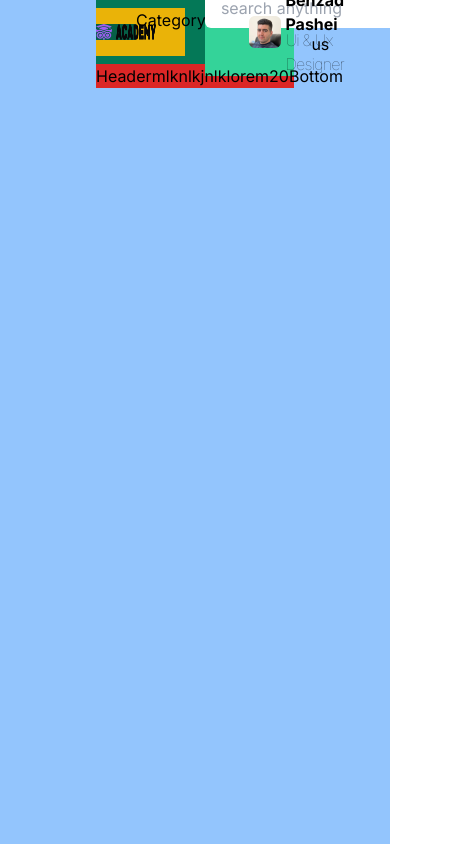
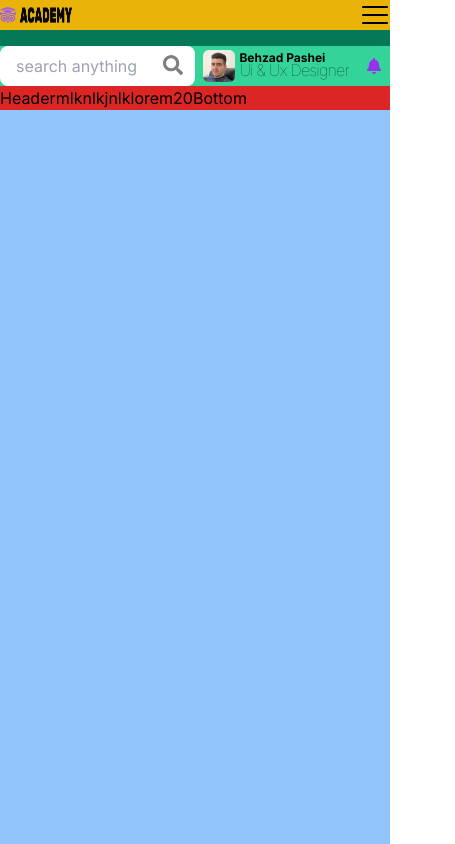
Before and after one commit to Oddisy/ibx-academy, a Next.js app: page / in a window 390 px wide. Shown: the whole page, 455 px wide, since content can reach past the window. Built offline with nearby package versions, Linux system fonts and the light colour scheme.

Commit message:
feat:made header responsive

```diff
--- a/app/components/header/header_top/header_top.jsx
+++ b/app/components/header/header_top/header_top.jsx
@@ -4,32 +4,43 @@ import React from "react";
 import {useSelector, useDispatch} from "react-redux";
 import {increment} from "../../../redux/slices/counter_slice";
 import Link from "next/link";
+// images
 import academyName from "../../../assets/academyName.png";
 import academyLogo from "../../../assets/academyLogo.png";
 import behzadAcademy from "../../../assets/behzadAcademy.png";
-// import NotificationsIcon from "@mui/icons-material/Notifications";
+// icons
+import {FaHamburger, FaSearch} from "react-icons/fa";
+import {FaBell} from "react-icons/fa";
+import {RxHamburgerMenu} from "react-icons/rx";
 
 const HeaderTop = () => {
-	const count = useSelector((state) => state.counter.valu);
+	const count = useSelector((state) => state.counter.value);
 	const dispatch = useDispatch();
 	return (
-		<div class="flex items-center justify-between w-94.5 h-[4rem] bg-emerald-700  gap-12.375">
-			<div className="w-[45%] flex items-center justify-between h-auto bg-yellow-500">
+		<div className="flex flex-col md:flex-row items-center justify-between w-full h-auto md:h-[4rem] bg-emerald-700 gap-4 md:gap-12.375">
+			<div className="w-full md:w-[45%] flex items-center justify-between h-auto bg-yellow-500 sm:h-">
 				<Link href="">
-					<span className=" bg-emerald-800 gap-1  flex iem w-[45%}">
+					<span className="flex items-center gap-1 w-[45%] md:w-auto">
 						<Image
-							className=" object-cover w-4 h-4"
+							className="object-cover w-4 h-4"
 							src={academyLogo}
 							alt="academy"
+							width={20}
+							height={20}
 						/>
-						<Image className=" w-24 h-4" src={academyName} alt="academy" />
+						<Image
+							className="w-24 h-4"
+							src={academyName}
+							alt="academy"
+							width={96}
+							height={20}
+						/>
 					</span>
 				</Link>
-				<span className=" flex justify-around w-[55%]">
+				<span className=" justify-around gap-2 w-[55%] md:w-auto hidden sm:hidden md:hidden lg:flex">
 					<Link href="">
 						<span>Category</span>
 					</Link>
-
 					<Link href="">
 						<span>Teach</span>
 					</Link>
@@ -40,28 +51,39 @@ const HeaderTop = () => {
 						<span>About us</span>
 					</Link>
 				</span>
+				<div className=" text-3xl text-black sm:block md:hidden  lg:hidden">
+					<RxHamburgerMenu />
+				</div>
 			</div>
-			<div className=" w-[45%] flex bg-emerald-400 ">
-				<div className="w-1/2">
-					<span>
+			<div className="w-full md:w-[45%] flex bg-emerald-400">
+				<div className="w-full md:w-1/2">
+					<span className="relative">
 						<input
 							type="text"
 							placeholder="search anything"
-							className="pl-4 py-2 rounded-md"
+							className="pl-4 py-2 rounded-lg w-full"
 						/>
+						<FaSearch className="absolute outline-none opacity-50 -top-[1px] right-3 text-xl text-black" />
 					</span>
 				</div>
-				<div className=" flex justify-around w-1/2">
+				<div className="flex justify-around w-full md:w-1/2 items-center">
 					<div className="flex gap-1 items-center">
-						<Image className="w-8 h-8" src={behzadAcademy} />
+						<Image
+							className="w-8 h-8"
+							src={behzadAcademy}
+							width={32}
+							height={32}
+						/>
 						<div className="flex flex-col">
-							<span className="text-[0.5] font-bold">Behzad Pashei</span>
-							<span className="text-[0.3] font-thin opacity-60 tracking-tighter -mt-2">
+							<span className="text-xs font-bold">Behzad Pashei</span>
+							<span className="text-[0.3] font-thin opacity-70 tracking-tighter -mt-2">
 								Ui & Ux Designer
 							</span>
 						</div>
 					</div>
-					<span>{/* <NotificationsIcon />{" "} */}</span>
+					<span className="h-auto flex items-center text-purple-600">
+						<FaBell />
+					</span>
 				</div>
 			</div>
 		</div>
--- a/app/page.js
+++ b/app/page.js
@@ -5,7 +5,7 @@ import {MainHeader} from "./exports";
 
 export default function Home() {
 	return (
-		<div className="bg-blue-300 max-w-full px-[6rem] min-h-screen">
+		<div className="bg-blue-300 max-w-full px-1rem sm:px-[2rem] md:px-[4rem] lg:px-[5rem] min-h-screen">
 			<MainHeader />
 			{/* <AllBooks /> */}
 		</div>
--- a/package.json
+++ b/package.json
@@ -13,6 +13,7 @@
     "next": "14.0.4",
     "react": "^18.2.0",
     "react-dom": "^18",
+    "react-icons": "^4.12.0",
     "react-redux": "^9.0.3"
   },
   "devDependencies": {
```
Also changed, not shown: 1 other file (tests, documents, lock files or other folders).
